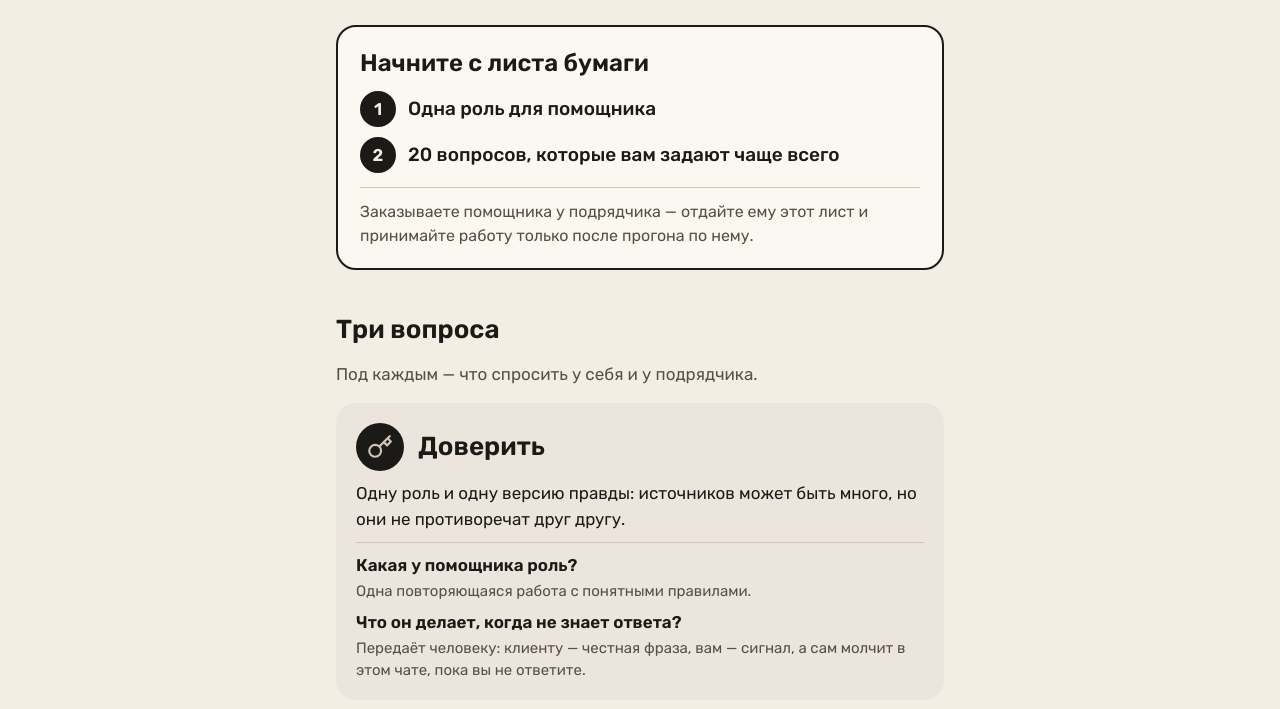
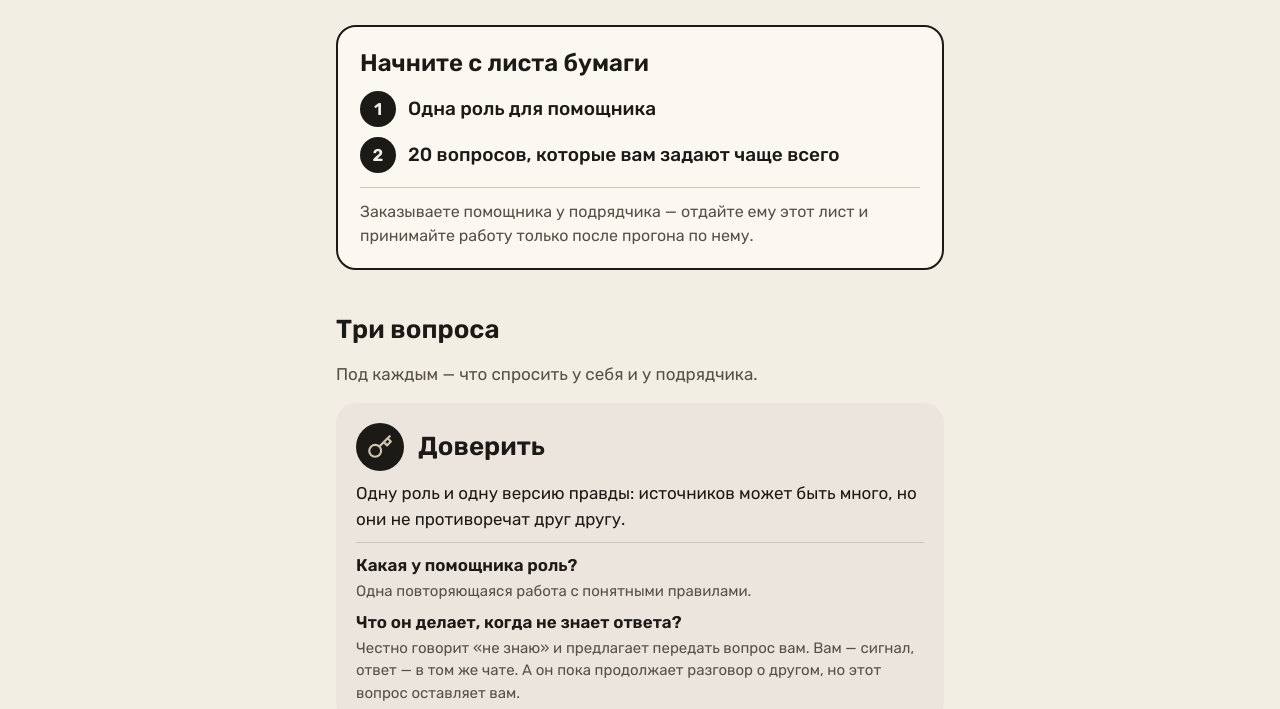
Before and after one commit to polubarev/ai-helper, a plain HTML site: page index.html in a window 1280 px wide. Shown: the part 237-946 px from the top of the page. Drawn offline with Linux system fonts and the light colour scheme.

Commit message:
Передача человеку: бот продолжает разговор, вопрос остаётся человеку
Co-Authored-By: Claude Opus 5.5 <noreply@anthropic.com>

```diff
--- a/index.html
+++ b/index.html
@@ -130,7 +130,7 @@ footer .wrap { padding-block: 22px 36px; display: grid; gap: 12px }
           <p class="rule">Одну роль и одну версию правды: источников может быть много, но они не противоречат друг другу.</p>
           <ul class="ask">
             <li><b>Какая у помощника роль?</b><span>Одна повторяющаяся работа с понятными правилами.</span></li>
-            <li><b>Что он делает, когда не знает ответа?</b><span>Передаёт человеку: клиенту — честная фраза, вам — сигнал, а сам молчит в этом чате, пока вы не ответите.</span></li>
+            <li><b>Что он делает, когда не знает ответа?</b><span>Честно говорит «не знаю» и предлагает передать вопрос вам. Вам — сигнал, ответ — в том же чате. А он пока продолжает разговор о другом, но этот вопрос оставляет вам.</span></li>
           </ul>
         </article>
         <article class="qcard">
```
